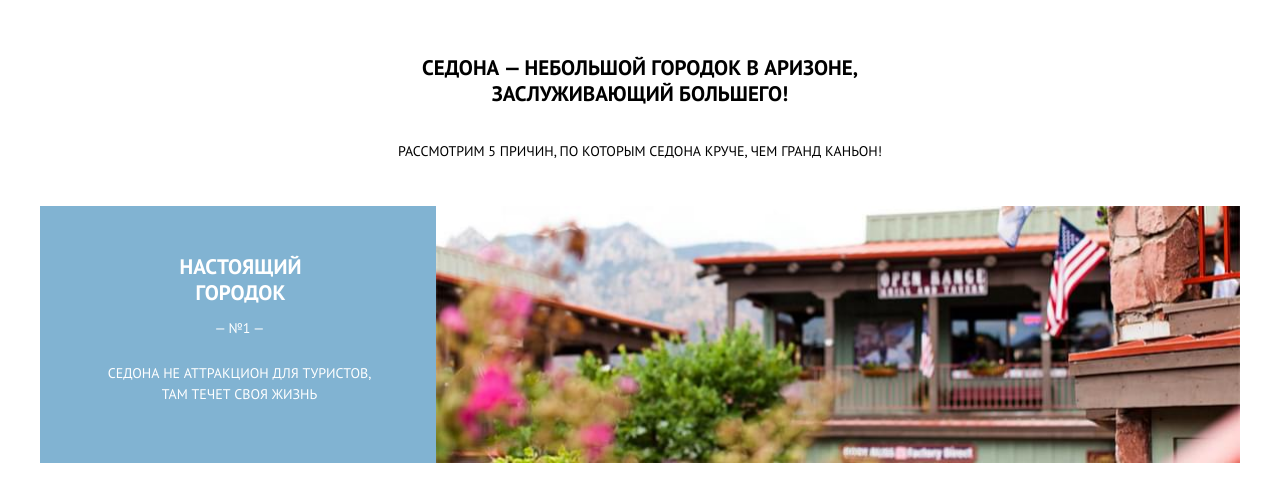
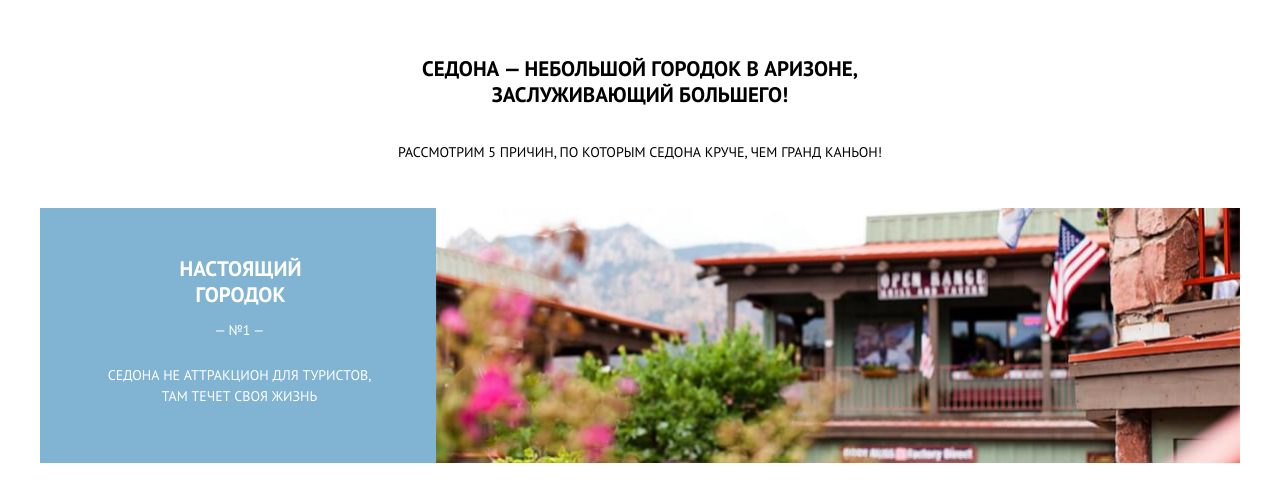
Before and after one commit to bublik13/sedona, a website: page docs/index.html in a window 1280 px wide. Shown: the part 573-1074 px from the top of the page. Drawn offline with Linux system fonts and the light colour scheme.

Commit message:
исправляется info--triangle

```diff
--- a/app/scss/blocks/header.scss
+++ b/app/scss/blocks/header.scss
@@ -1,6 +1,6 @@
 .header__top {
   background-color: $body-bg;
-  padding-bottom: 60px;
+  padding-bottom: 66px;
   @include media($md) {
     padding-top: 0;
     padding-bottom: 10px;
@@ -62,10 +62,11 @@
 }
 .header__container-center {
   position: relative;
-  padding: 78px 0 90px;
+  padding: 98px 0 76px;
   background: url("../img/back-mobile-x2.jpg") bottom right/ cover no-repeat;
   background-color: $nav-bg;
   @include media($md) {
+    padding: 77px 0 90px;
     background-image: -webkit-image-set(
       url("../img/back-desktop-x1.jpg") 1x,
       url("../img/back-desktop-x2.webp") 2x
@@ -89,6 +90,7 @@
   width: 100%;
   background: url(../img/intro-triangle.svg) center center/ cover no-repeat;
   margin-bottom: -1px;
+
 }
 .header__back {
   display: flex;
--- a/app/scss/blocks/info.scss
+++ b/app/scss/blocks/info.scss
@@ -6,18 +6,24 @@
 }
 .info--triangle {
   position: relative;
+  background-color: #81b3d2;
+  height: 88px;
+  padding-top: 60px;
+  @include media($md) {
+    padding-top: 0;
+    height: auto;
+  }
 }
 .info--triangle:after {
   content: " ";
-  top: -22px;
+  top: 0;
   left: 0;
   right: 0;
+  bottom: 0;
   position: absolute;
-  height: 37px;
-  width: 320px;
+  width: 100%;
   background: url(../img/intro-triangle-blue.svg) center center/cover no-repeat;
   margin-top: -1px;
-  margin: 0 auto;
   @include media($md) {
     display: none;
   }
@@ -30,10 +36,10 @@
   flex-grow: 1;
   @include media($md) {
     width: 66%;
-    padding: 10px 20px 10px 21px;
+    padding: 10px 20px 16px 21px;
   }
   @include media($lg) {
-    padding: 10px 55px 10px 58px;
+    padding: 10px 55px 27px 58px;
   }
 }
 .info__name {
@@ -60,6 +66,8 @@
   }
 }
 .info__desc {
+  max-width: 320px;
+  margin: 0 auto;
   padding-bottom: 29px;
   @include font(14px, 21px, 400);
 }
@@ -74,7 +82,7 @@
     right: 0;
     bottom: 0;
     top: 0;
-    height: 257px;
+    height: 255px;
   }
   @include media($lg) {
   }
--- a/app/scss/blocks/reasons.scss
+++ b/app/scss/blocks/reasons.scss
@@ -2,33 +2,36 @@
   padding: 0;
 }
 .reasons__top {
-  padding: 0 16px;
+  padding: 10px 7px 27px;
+  @include media($md) {
+    padding: 10px 7px;
+  }
 }
 .reasons__title {
-  margin-top: 42px;
+  margin-top: 39px;
   color: $brand-color;
   text-align: center;
-  margin-bottom: 31px;
-  padding: 0 5px;
+  margin-bottom: 32px;
+  padding: 0 10px;
   @include media($md) {
     margin-bottom: 31px;
     padding: 0 124px;
-    margin-top: 45px;
+    margin-top: 35px;
   }
   @include media($lg) {
-    margin-top: 55px;
+    margin-top: 46px;
     padding: 0 358px;
   }
 }
 .reasons__subtitle {
+  padding: 0 10px;
   color: $brand-color;
   text-align: center;
-  margin-bottom: 28px;
   @include media($md) {
-    margin-bottom: 52px;
+    margin-bottom: 44px;
   }
   @include media($lg) {
-    margin-bottom: 42px;
+    margin-bottom: 33px;
   }
 }
 .reasons__info {
```
Also changed, not shown: app/img/mobile-pp.jpg (deleted), app/img/mobile.jpg, docs/css/main.css, docs/img/mobile.jpg, docs/img/mobile.webp.
